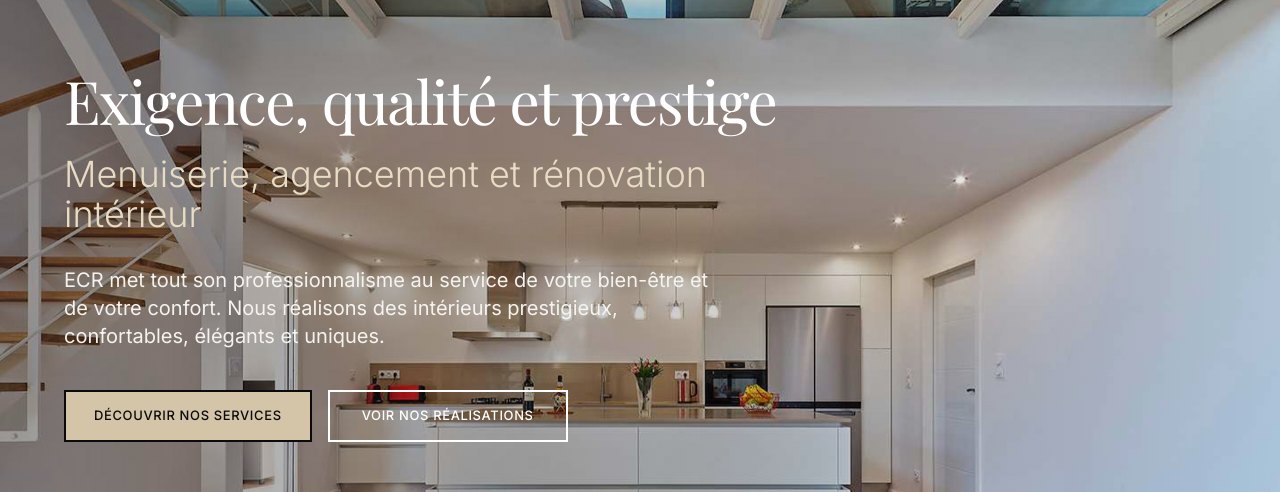
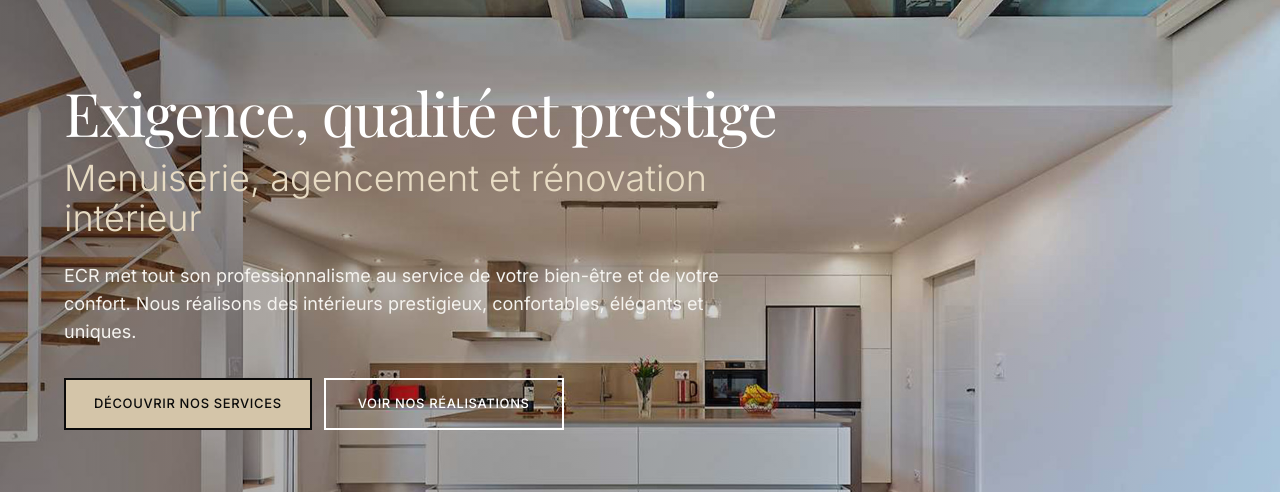
Before and after one commit to jimeye/SITE-DESIGN-ECR, a Next.js app: page / in a window 1280 px wide. Shown: the part 144-636 px from the top of the page. Built offline with nearby package versions, Linux system fonts and the light colour scheme; no server answers.

Commit message:
Fix: Optimiser le hero pour le mode paysage comme la capture

```diff
--- a/components/Hero.tsx
+++ b/components/Hero.tsx
@@ -69,26 +69,26 @@ export function Hero({
       {/* Contenu par-dessus l'image */}
       <div className="container-custom relative z-10">
         <div className="flex min-h-screen items-center">
-          <div className="max-w-3xl py-16 md:py-32 -mt-8 md:mt-0">
+          <div className="max-w-3xl py-8 md:py-32 -mt-8 md:mt-0">
             {subtitle && (
               <p className="subheading mb-6 text-accent-light">{subtitle}</p>
             )}
-            <h1 className="heading-xl mb-6 text-balance text-white sm:text-4xl md:text-5xl lg:text-6xl">
+            <h1 className="heading-xl mb-4 text-balance text-white sm:text-3xl md:text-5xl lg:text-6xl">
               {title}
             </h1>
             {tagline && (
-              <p className="mb-8 text-2xl font-light leading-relaxed text-accent-light sm:text-3xl md:text-4xl">
+              <p className="mb-6 text-xl font-light leading-relaxed text-accent-light sm:text-2xl md:text-4xl">
                 {tagline}
               </p>
             )}
             {description && (
-              <p className="mb-10 max-w-2xl text-lg leading-relaxed text-neutral-beige sm:text-xl">
+              <p className="mb-8 max-w-2xl text-base leading-relaxed text-neutral-beige sm:text-lg">
                 {description}
               </p>
             )}
 
             {/* CTAs */}
-            <div className="flex flex-col items-center gap-4 sm:items-start sm:flex-row -mt-8 md:mt-0">
+            <div className="flex flex-col items-center gap-3 sm:items-start sm:flex-row -mt-8 md:mt-0">
               {primaryCTA && (
                 <Link
                   href={primaryCTA.href}
```
